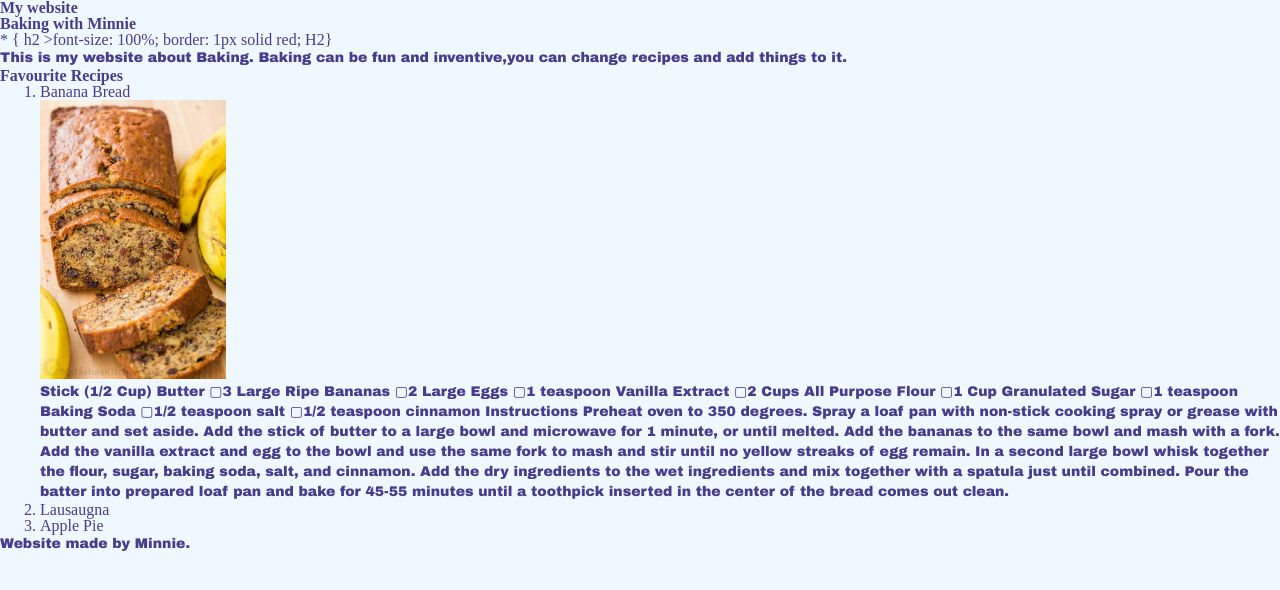
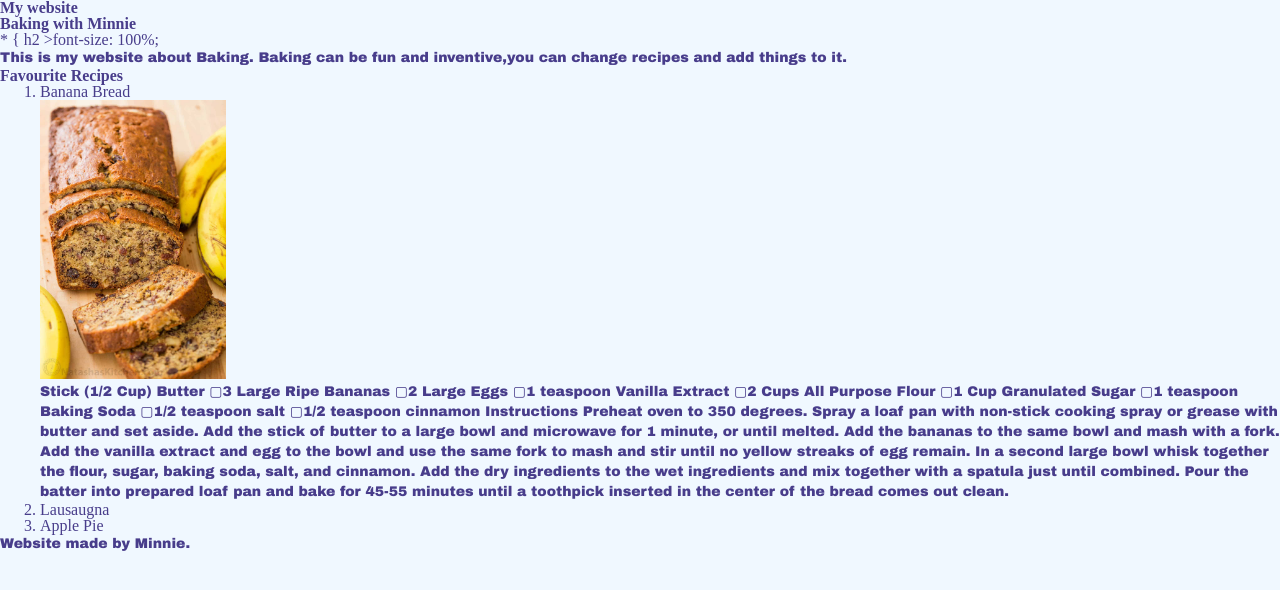
Before and after one commit to minnieme643/CodeWebsite, a plain HTML site: page index.html in a window 1280 px wide. Drawn offline with Linux system fonts and the light colour scheme.

Commit message:
Update index.html

```diff
--- a/index.html
+++ b/index.html
@@ -16,7 +16,7 @@
   <section>
     <h2>Baking with Minnie</h2>*
 { h2 >font-size: 100%;
-  border: 1px solid red; H2}
+
 
     <p>This is my website about Baking. Baking can be fun and inventive,you can change recipes and add things to it.</p>
   </section>
```
